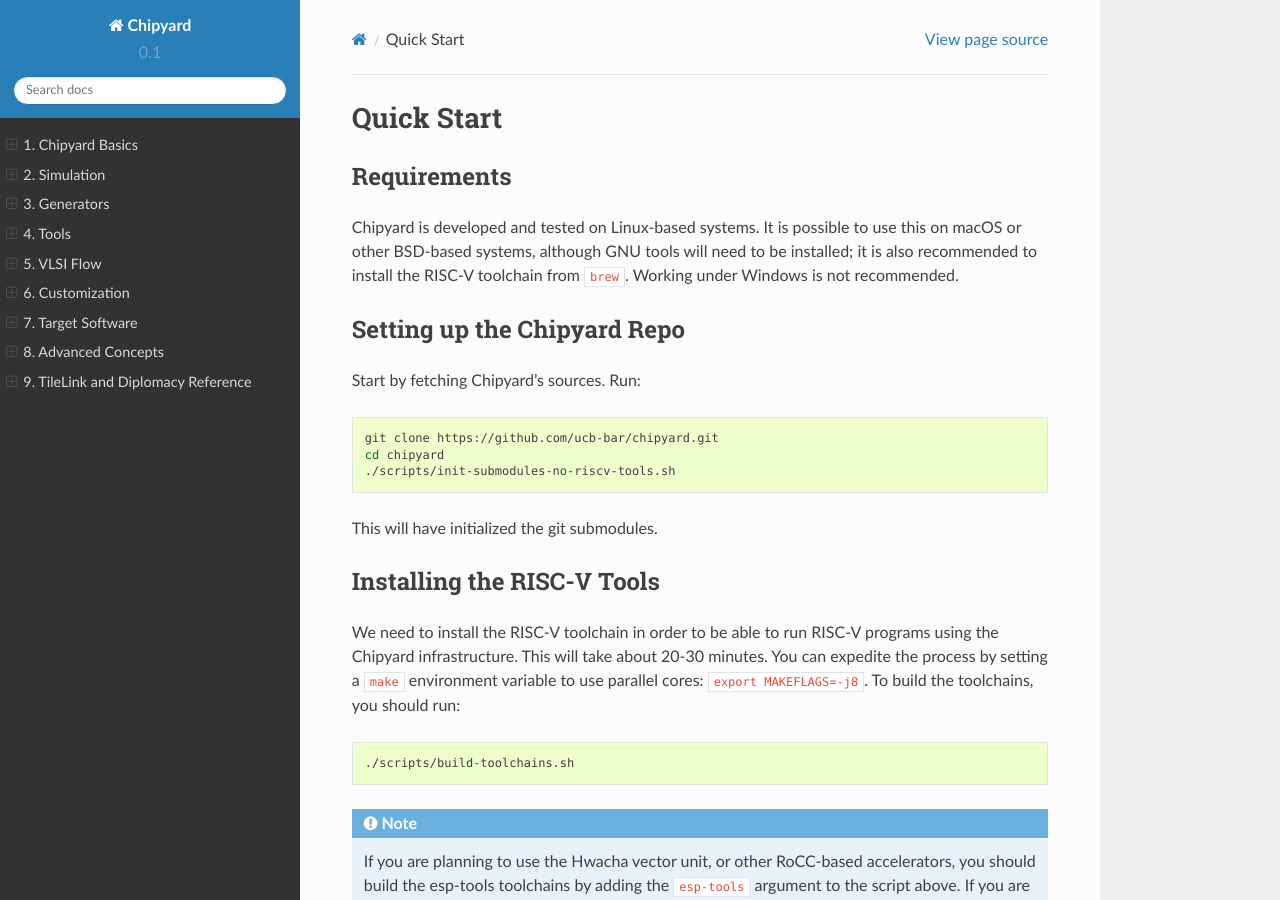
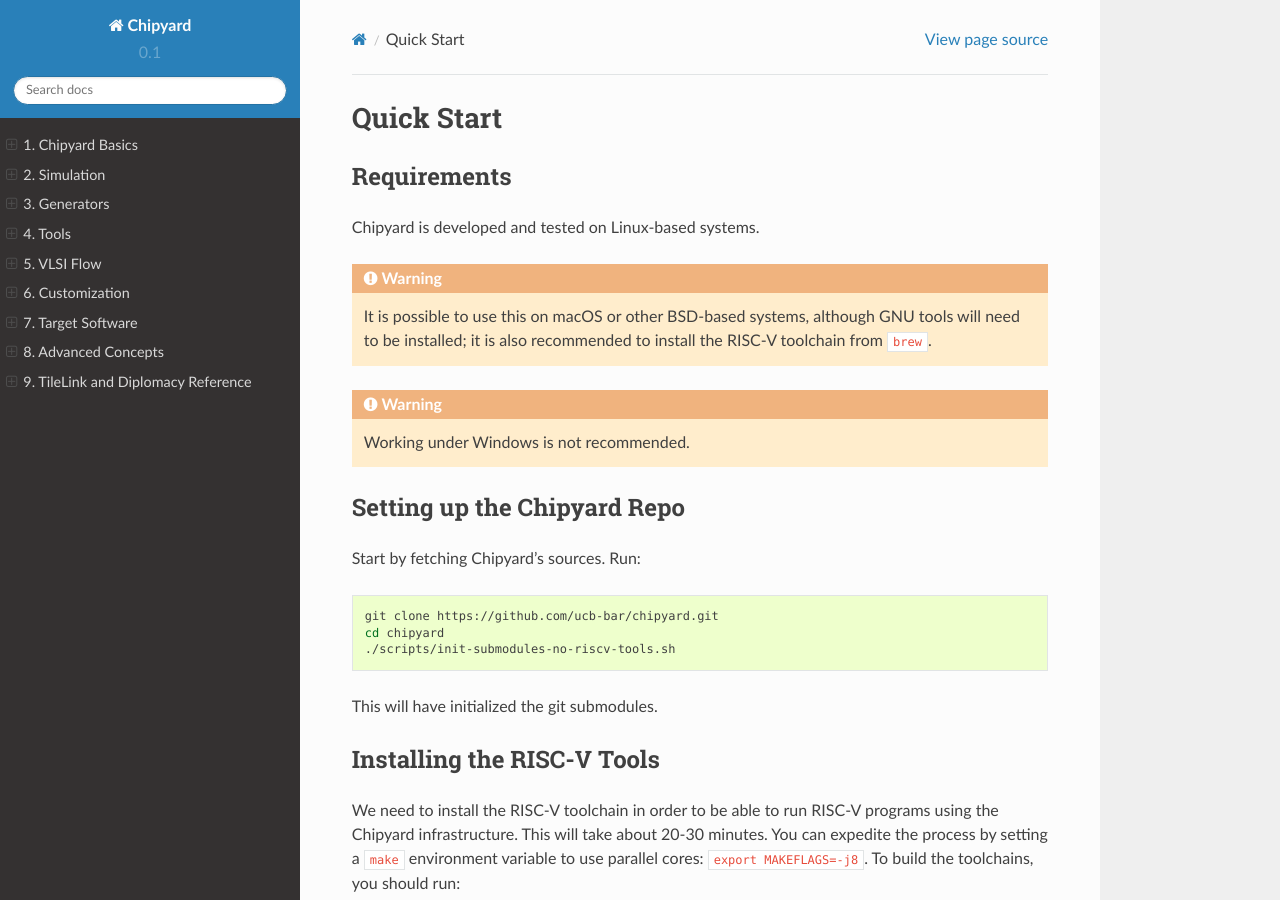
Before and after one commit to ucb-bar/chipyard, a Sphinx documentation site: the page built from docs/Quick-Start.rst, in a window 1280 px wide and 900 px high. Built offline with Sphinx 7.4.7 and the Read the Docs theme 2.0.0, drawn with Linux system fonts in a browser that asks for light colours; some of the changed lines change nothing that is shown.

Commit message:
Add warning directive for Mac/Windows warnings

```diff
--- a/docs/Quick-Start.rst
+++ b/docs/Quick-Start.rst
@@ -5,8 +5,10 @@
 -------------------------------------------
 
 Chipyard is developed and tested on Linux-based systems.
-It is possible to use this on macOS or other BSD-based systems, although GNU tools will need to be installed; it is also recommended to install the RISC-V toolchain from ``brew``.
-Working under Windows is not recommended.
+
+.. Warning:: It is possible to use this on macOS or other BSD-based systems, although GNU tools will need to be installed; it is also recommended to install the RISC-V toolchain from ``brew``.
+
+.. Warning:: Working under Windows is not recommended.
 
 Setting up the Chipyard Repo
 -------------------------------------------
```
